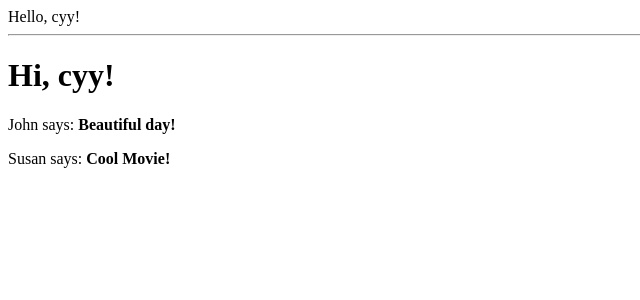
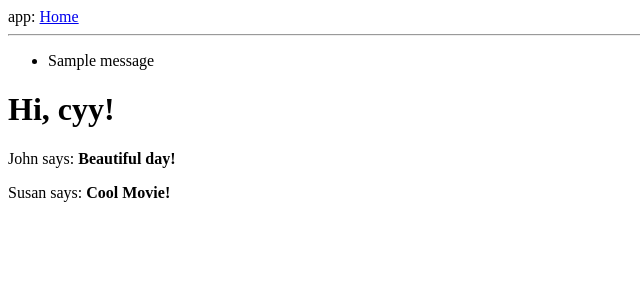
Before and after one commit to cyy2427/Blog, a Flask app: page / in a window 1280 px wide. Shown: the top 300 px of the page, without its empty margins (0-640 px from the left). Run offline with Flask 2, Linux system fonts and the light colour scheme; one stand-in notice (Sample message) is shown.

Commit message:
update base.hatml and views.py

```diff
--- a/app/templates/base.html
+++ b/app/templates/base.html
@@ -9,8 +9,17 @@
     {% endif %}
 </head>
 <body>
-    <div>Hello, {{user.nickname}}!</div>
+    <div>app: <a href="/index">Home</a></div>
     <hr>
+    {% with messages = get_flashed_messages() %}
+    {% if messages %}
+    <ul>
+    {% for message in messages %}
+        <li>{{ message }}</li>
+    {% endfor %}
+    </ul>
+    {% endif %}
+    {% endwith %}
     {% block content %}{% endblock %}
 </body>
 </html>
--- a/app/views.py
+++ b/app/views.py
@@ -1,5 +1,6 @@
-from flask import render_template
+from flask import render_template, flash, redirect
 from app import app
+from app.forms import LoginForm
 
 
 @app.route('/')
@@ -12,3 +13,14 @@ def index():
                            title='Home',
                            user=user,
                            posts=posts)
+
+
+@app.route('/login', methods=['GET', 'POST'])
+def login():
+    form = LoginForm()
+    if form.validate_on_submit():
+        flash('Login requested for OpenID="' + form.openid.data + '", remember_me=' + str(form.remember_me.data))
+        return redirect('/index')
+    return render_template('login.html',
+                           title='Sign In',
+                           form=form)
```
